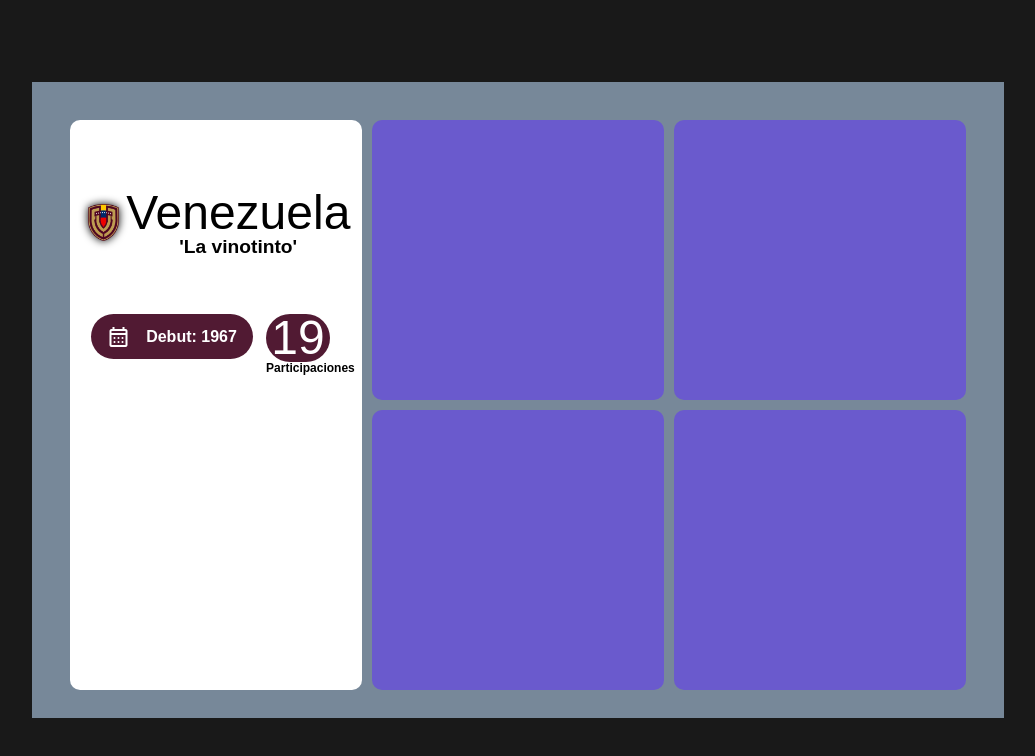
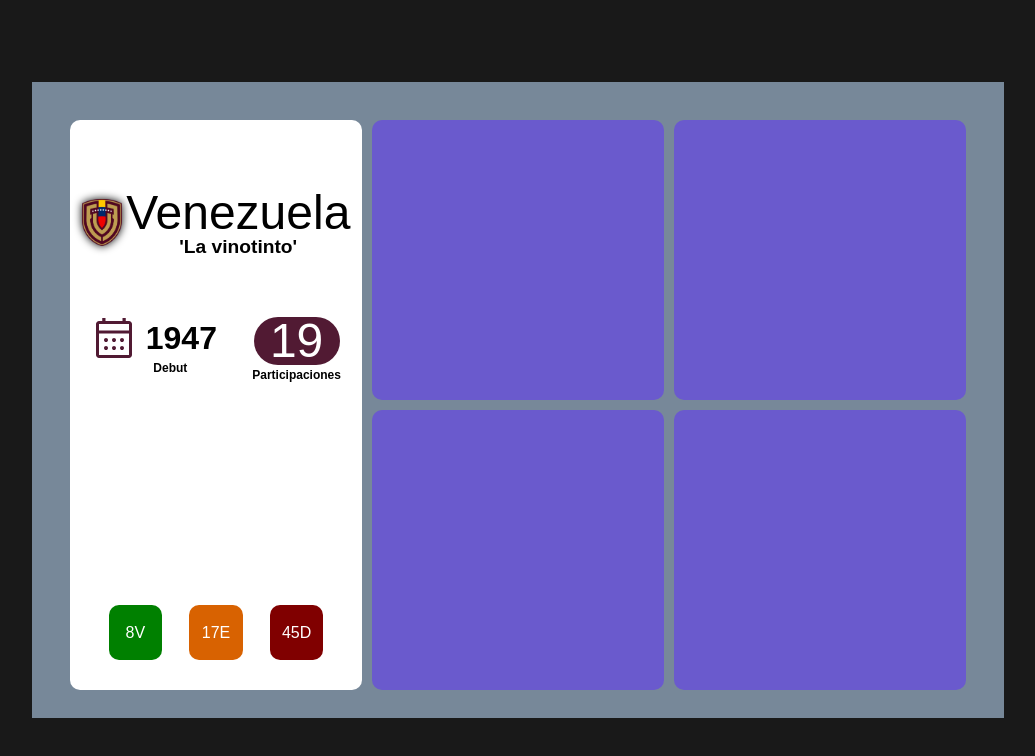
Before and after one commit to AdrianCCRS/littleProjects, a website: page copaAmerica/pruebas.html in a window 1280 px wide. Shown: the whole page, without its empty margins (122-1157 px from the left). Drawn offline with nearby package versions, Linux system fonts and the light colour scheme; a web font is replaced by a local one.

Commit message:
reorganizacion de la tarjeta con grid

```diff
--- a/copaAmerica/pruebas.html
+++ b/copaAmerica/pruebas.html
@@ -7,24 +7,40 @@
     <title>Componentes</title>
 </head>
 <body>
+
     <div class="container">
         <div class="team-card team-presentation">
+            <div class="card-header">
                 <img src="./assets/img/venezuela-shield.svg.png" alt="Escudo de la selección">
                 <span>
                     <p>Venezuela</p>
                     <p>'La vinotinto'</p>
                 </span>
-            <div class="debut">
+            </div>
+            <div class="card-content">
+                <div>
                     <span>
-                    <p class="material-symbols-outlined">calendar_month</p>
-                    <p>Debut: 1967</p>
+                        <img src="./assets/icons/calendar.svg" alt="calendar-icon">
+                        <p>1947</p>
                     </span>
+                    <p>Debut</p>
                 </div>
-            <div class="participations">
+                <div>
                     <span>
                         <p>19</p>
                         <p>Participaciones</p>
                     </span>
+                </div>
+            </div>
+
+            <div class="card-footer">
+                <div>
+                    <span>
+                        <p>8V</p>
+                        <p>17E</p>
+                        <p>45D</p>
+                    </span>
+                </div>
             </div>
         </div>
         <div class="team-card"></div>
--- a/copaAmerica/styles/team.css
+++ b/copaAmerica/styles/team.css
@@ -49,27 +49,33 @@
     grid-row: 1 / 3;
     background-color: white;
     display: grid;
-    grid-auto-columns: auto;
-    grid-template-rows: 1fr 1fr 1fr;
+    grid-template-columns: 1fr;
+    grid-template-rows: repeat(3, 1fr);
     padding: 4%;
     place-items: center center;
 
+    .card-header{
+        display: grid;
+        grid-template-columns: repeat(3,1fr);
+        justify-content: center;
+        align-items: center;
+
         & img{
-        width: 70%;
-        height: 70%;
+            width: 90%;
+            height: 90%;
+            grid-column: 1/3;
             object-fit: contain;
             filter: drop-shadow(0 0 4px black);
         }
 
         & span{
-        grid-column: 2 / 4;
             width: 100%;
             text-align: center;
         }
 
         &>span p:first-child{
             font-family: Neucha, Arial, Helvetica, sans-serif;
-        font-weight: 400;
+            font-weight: 500;
             font-size: 3rem;
         }
 
@@ -79,42 +85,48 @@
         }
     }
 
-.debut{
-    grid-column: 1/3;
-    align-self: start;
-    width: 90%;
-    height: 25%;
-    color: white;
-    background-color: #511a33;
-    border-radius: 100px;
+    .card-content{
+        display: grid;
+        width: 100%;
+        height: 100%;
+        grid-template-columns: repeat(3,1fr) 2fr;
+        grid-template-rows: 2fr 1fr;
+
+        & div:nth-child(1){
+            grid-column: 1/4;
+            width: 100%;
+            height: 100%;
+            padding-left: 5%;
 
             & span{
                 display: flex;
-        height: 100%;
-        justify-content: space-evenly;
                 align-items: center;
+                gap:5%;;
+                font-size: 2rem;
+                font-weight: 600;
+            }
 
-        & p:last-child{
-            font-family: 'Tsukimi Rounded', Arial, Helvetica, sans-serif;
+            &>p{
                 font-weight: 600;
-            font-size: 1rem;
-        }
+                font-size: 0.75rem;
+                text-align: center;
             }
         }
 
-.participations{
+        & div:nth-child(2){
             align-self: start;
-    width: 90%;
+            padding-top: 2.5%;
+            width: 100%;
+
+            & span{
+                width: 100%;
+                height: 100%;
                 display: flex;
                 flex-direction: column;
                 align-items: center;
                 justify-content: center;
                 text-align: center;
-    row-gap: 0.5rem;
-
-    & span{
-        width: 100%;
-        height: 100%;
+                row-gap: 0.3rem;
             }
 
             & span p:first-child{
@@ -131,3 +143,53 @@
                 font-size: 0.75rem;
             }
         }
+
+    }
+
+    .card-footer{
+        width: 100%;
+        height: 100%;
+
+        & div:nth-child(1){
+            grid-column: 1/5;
+            height: 100%;
+            width: 100%;
+            display: flex;
+            justify-content: center;
+            align-items: end;
+
+            & span{
+                display: flex;
+                justify-content: space-evenly;
+                align-items: center;
+                height: 50%;
+                width: 100%;
+
+                & p{
+                    width: 20%;
+                    height: 60%;
+                    border-radius: 10px;
+                    display: flex;
+                    justify-content: center;
+                    align-items: center;
+                    color: white;
+                }
+
+                & p:nth-child(1){
+                    background-color: green;
+                    color: white;
+                }
+
+                & p:nth-child(2){
+                    background-color: rgb(216 98 1);
+                    color: white;
+                }
+
+                & p:nth-child(3){
+                    background-color: rgb(128 0 0);
+                    color: white;
+                }
+            }
+        }
+    }
+}
```
Also changed, not shown: copaAmerica/assets/icons/calendar.svg (added). Lines whose indentation alone changed are shown as unchanged.
